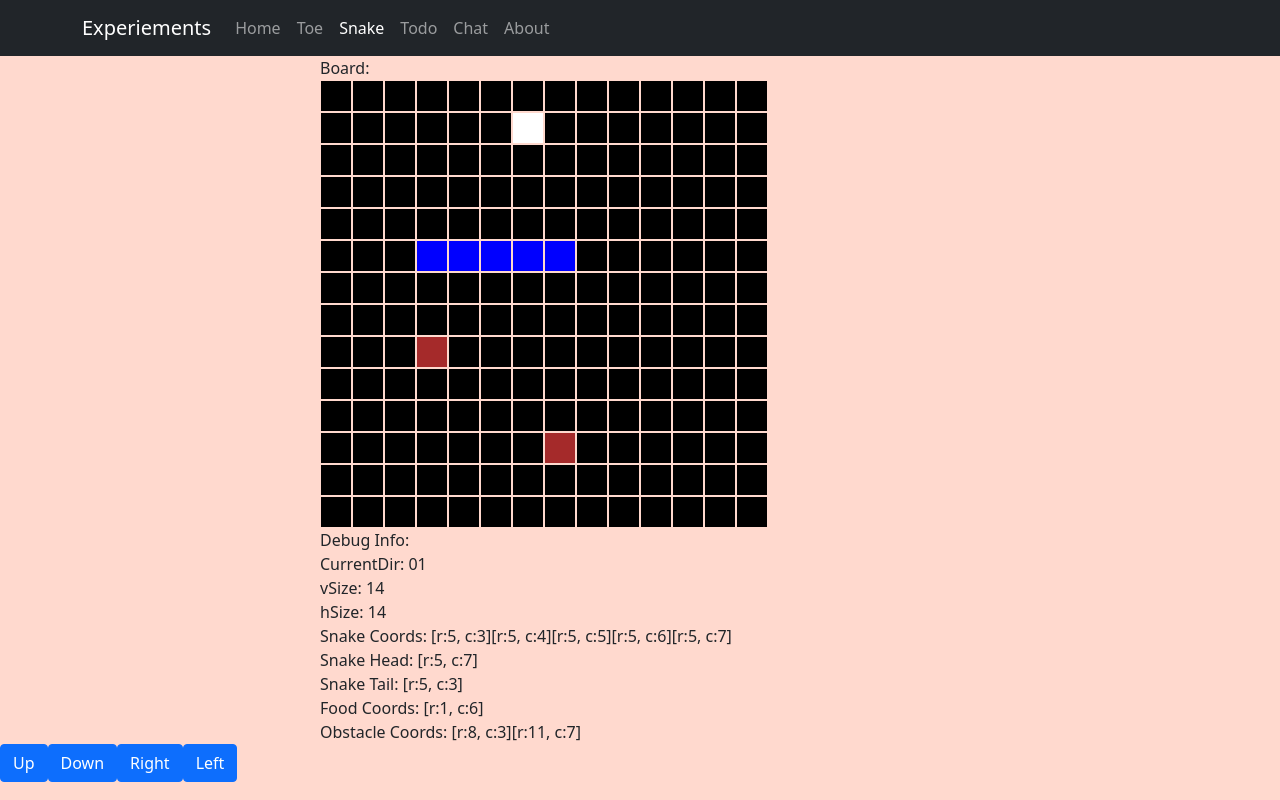
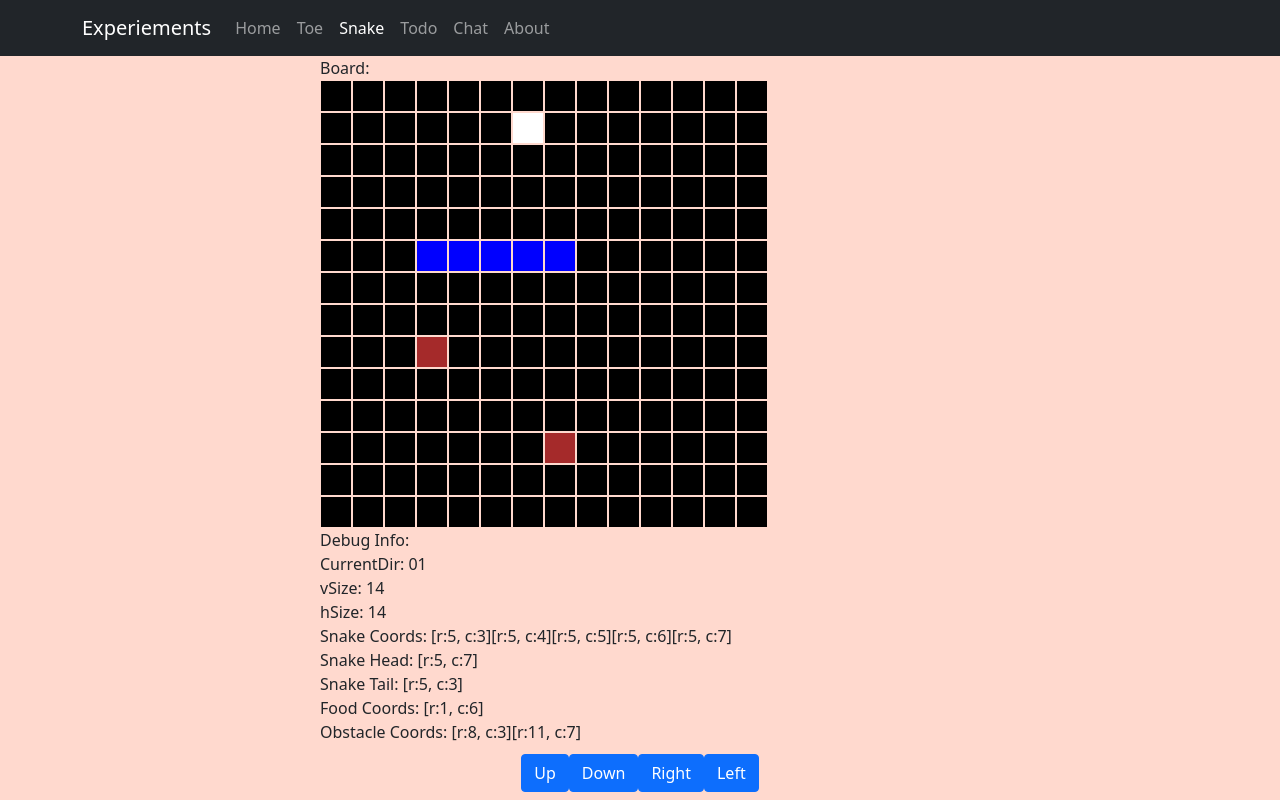
Before and after one commit to bcso/Experiements, a React app in the folder client/: page /snake in a window 1280 px wide. Built offline with nearby package versions, Linux system fonts and the light colour scheme.

Commit message:
Add keypad styling

```diff
--- a/client/src/components/Games/Snake/components/Keypad.tsx
+++ b/client/src/components/Games/Snake/components/Keypad.tsx
@@ -1,7 +1,7 @@
 import React, { EventHandler } from "react";
 import { Button } from "react-bootstrap";
 import { IKeypadProps, Vector } from "../types";
-
+import styles from "../css/Keypad.module.css";
 function Keypad({...KeypadProps} : IKeypadProps) {
 
     function handleKeypadPress(newDirection : string) : React.MouseEventHandler<HTMLButtonElement>
@@ -11,12 +11,12 @@ function Keypad({...KeypadProps} : IKeypadProps) {
     }
 
     return (
-        <>
+        <div className={styles.keypadContainer}>
             <Button onClick={() => handleKeypadPress("Up")}>Up</Button>
             <Button onClick={() => handleKeypadPress("Down")}>Down</Button>
             <Button onClick={() => handleKeypadPress("Right")}>Right</Button>
             <Button onClick={() => handleKeypadPress("Left")}>Left</Button>
-        </>
+        </div>
     )
 }
 
--- /dev/null
+++ b/client/src/components/Games/Snake/css/Keypad.module.css
@@ -0,0 +1,6 @@
+.keypadContainer
+{
+    display: flex;
+    justify-content: center;
+    margin-top: 10px;
+}
```
